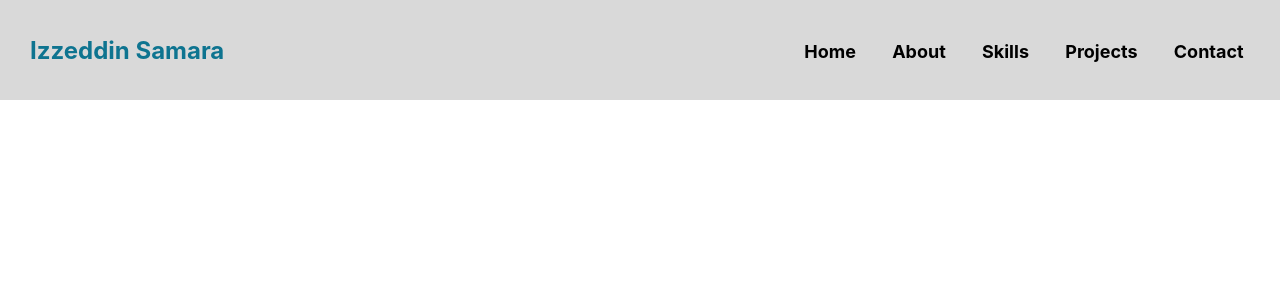
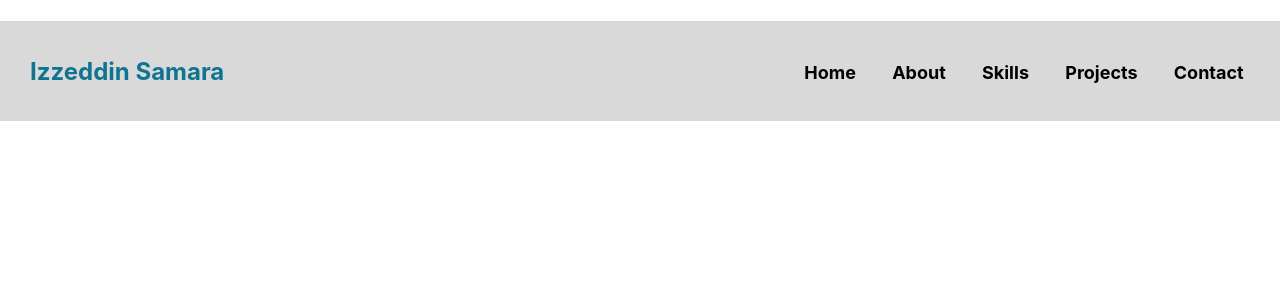
Before and after one commit to Izzeddin-Samara/my-portfolio, a React (Create React App) app: page / in a window 1280 px wide. Shown: the top 300 px of the page. Built offline with nearby package versions, Linux system fonts and the light colour scheme.

Commit message:
Import WelcomeBanner component into App.js

```diff
--- a/src/App.js
+++ b/src/App.js
@@ -1,10 +1,12 @@
 import './App.css';
 import Navbar from './components/Navbar';
+import WelcomeBanner from './components/WelcomeBanner';
 
 function App() {
   return (
     <div>
       <Navbar/>
+      <WelcomeBanner/>
     </div>
   );
 }
```
